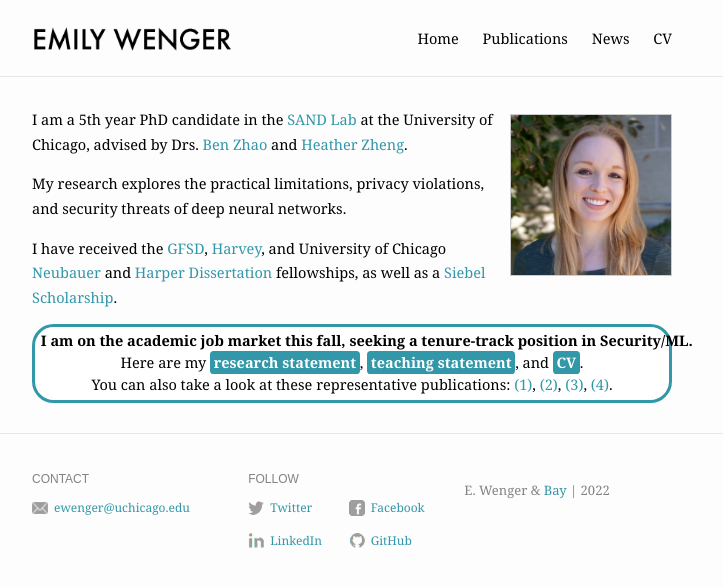
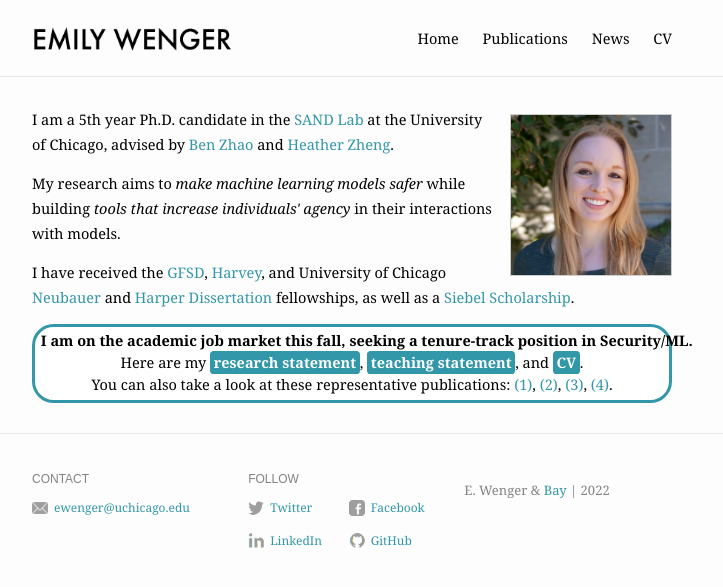
Before and after one commit to emilywenger/emilywenger.github.io, a Jekyll site: the page built from index.md, in a window 1280 px wide. Shown: the top 587 px of the page, without its empty margins (288-1011 px from the left). Built offline with Jekyll 4.4.1, drawn with Linux system fonts in a browser that asks for light colours.

Commit message:
updated text

```diff
--- a/index.md
+++ b/index.md
@@ -6,12 +6,12 @@ profile_picture:
 ---
 
 <p>
-I am a 5th year PhD candidate in the <a href="http://sandlab.cs.uchicago.edu" target="_blank">SAND Lab</a> at the University of Chicago, advised by Drs. <a href="http://people.cs.uchicago.edu/~ravenben/" target= "_blank">Ben Zhao</a> and <a href="http://people.cs.uchicago.edu/~htzheng/" target="_blank">Heather Zheng</a>.
+I am a 5th year Ph.D. candidate in the <a href="http://sandlab.cs.uchicago.edu" target="_blank">SAND Lab</a> at the University of Chicago, advised by <a href="http://people.cs.uchicago.edu/~ravenben/" target= "_blank">Ben Zhao</a> and <a href="http://people.cs.uchicago.edu/~htzheng/" target="_blank">Heather Zheng</a>.
 </p>
 
 
 <p>
-My research explores the practical limitations, privacy violations, and security threats of deep neural networks.
+My research aims to <em>make machine learning models safer</em> while building <em>tools that increase individuals' agency</em> in their interactions with models.
 </p>
 
 <p>
```
Also changed, not shown: 1 other file.
